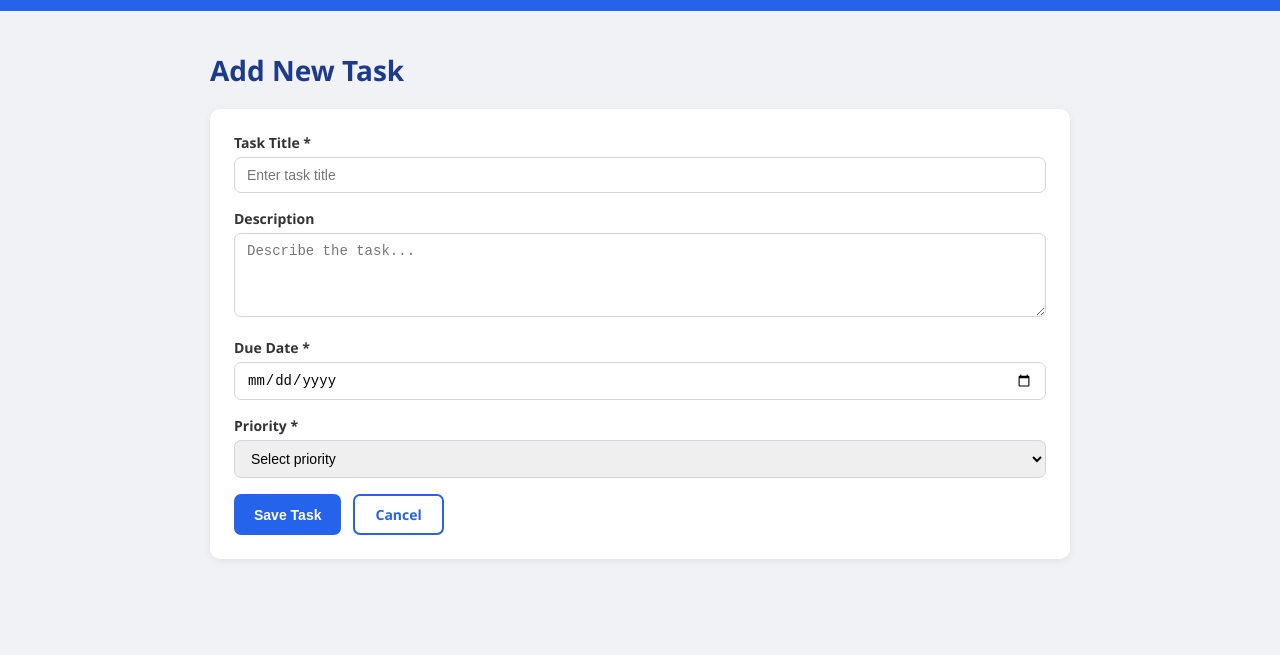
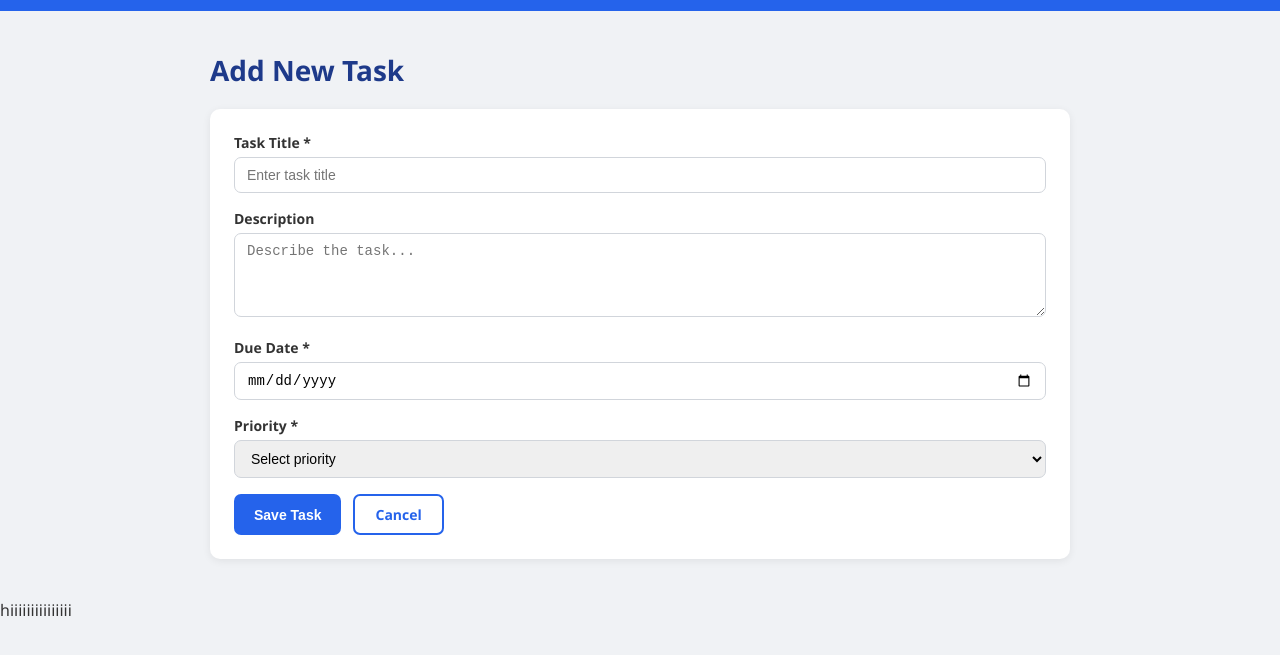
Before and after one commit to inshaal1/taskflow-cicd, a plain HTML site: page add-task.html in a window 1280 px wide. Shown: the part 49-704 px from the top of the page. Drawn offline with Linux system fonts and the light colour scheme.

Commit message:
Add greeting message to add-task.html

```diff
--- a/add-task.html
+++ b/add-task.html
@@ -50,7 +50,7 @@
     </div>
   </div>
 </div>
-
+<div>hiiiiiiiiiiiiiii</div>
 <script>
 function handleSubmit(e) {
   e.preventDefault();
```
